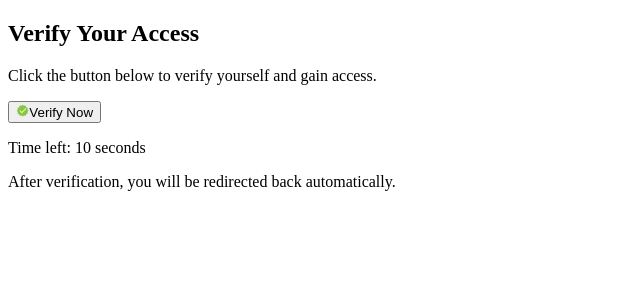
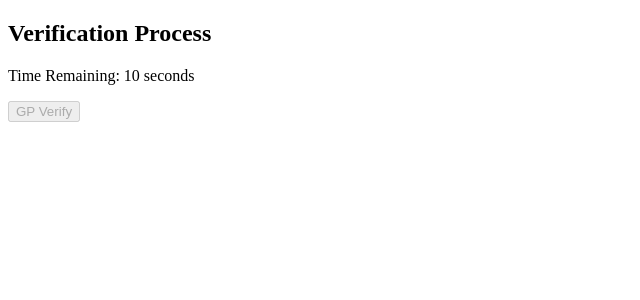
Before and after one commit to cinema-talkiez/frontside-auth-withoutgp-v1, a Next.js app: page /verify in a window 1280 px wide. Shown: the top 300 px of the page, without its empty margins (0-640 px from the left). Built offline with nearby package versions, Linux system fonts and the light colour scheme.

Commit message:
Update verify.js

```diff
--- a/pages/verify.js
+++ b/pages/verify.js
@@ -1,42 +1,28 @@
-import { useState, useEffect } from "react";
-import { useRouter } from "next/router";
-import { FcApproval } from "react-icons/fc";
+import { useEffect, useState } from "react";
 
-export default function VerifyPage() {
+export default function Verify() {
+  const [countdown, setCountdown] = useState(15); // Timer starts from 15 seconds
   const [isVerifying, setIsVerifying] = useState(false);
   const [errorMessage, setErrorMessage] = useState("");
-  const [timer, setTimer] = useState(15); // Start timer at 15 seconds
-  const router = useRouter();
 
-  // Handle automatic API call when 5 seconds are left
   useEffect(() => {
-    let interval;
-    if (timer > 0) {
-      interval = setInterval(() => {
-        setTimer((prev) => prev - 1);
-      }, 1000);
-    } else {
-      clearInterval(interval);
-      localStorage.setItem("timer", 0); // Set timer to 0 to enable the button in index.js
+    if (countdown > 0) {
+      const timer = setTimeout(() => setCountdown(countdown - 1), 1000);
+      return () => clearTimeout(timer);
     }
 
-    return () => clearInterval(interval);
-  }, [timer]);
-
-  // Automatically call API at 5 seconds left
-  useEffect(() => {
-    if (timer === 5) {
-      handleVerification(); // API call when 5 seconds are left
+    // When countdown reaches 5 seconds, call API
+    if (countdown === 5) {
+      handleVerification();
     }
-  }, [timer]);
+  }, [countdown]);
 
   const handleVerification = async () => {
     setIsVerifying(true);
     setErrorMessage("");
 
-    // Replace with your actual GPLinks API token and callback URL
-    const apiToken = "e5bf7301b4ad442d45481de99fd656a182ec6507";
-    const callbackUrl = "https://injured-harriet-cinema-talkies-87f4a1d2.koyeb.app/verification-success/"; // The URL where verification success will occur
+    const apiToken = "e5bf7301b4ad442d45481de99fd656a182ec6507"; // Your API token
+    const callbackUrl = "https://injured-harriet-cinema-talkies-87f4a1d2.koyeb.app/verification-success/";
     const apiUrl = `https://api.gplinks.com/api?api=${apiToken}&url=${encodeURIComponent(callbackUrl)}`;
 
     try {
@@ -45,8 +31,16 @@ export default function VerifyPage() {
       const result = await response.json();
 
       if (result.status === "success" && result.shortenedUrl) {
-        // Open the verification URL in a new tab
-        window.open(result.shortenedUrl, "_blank");
+        // Open verification link in a full-screen popup
+        const newWindow = window.open(
+          result.shortenedUrl,
+          "_blank",
+          "fullscreen=yes,toolbar=no,location=no,directories=no,status=no,menubar=no,scrollbars=no,resizable=no"
+        );
+
+        if (!newWindow) {
+          throw new Error("Popup blocked! Allow popups in browser settings.");
+        }
       } else {
         throw new Error(result.message || "Verification failed.");
       }
@@ -57,21 +51,21 @@ export default function VerifyPage() {
   };
 
   return (
-    <div className="verificationContainer">
-      <div className="verificationBox">
-        <h2>Verify Your Access</h2>
-        <p>Click the button below to verify yourself and gain access.</p>
+    <div className="verify-container">
+      <h2>Verification Process</h2>
+      <p>Time Remaining: {countdown} seconds</p>
 
-        {errorMessage && <p className="error">{errorMessage}</p>}
+      {countdown === 0 ? (
+        <button className="visit-btn" disabled={!isVerifying}>
+          Visit Site
+        </button>
+      ) : (
+        <button className="gpverify-btn" disabled={countdown > 5} onClick={handleVerification}>
+          {isVerifying ? "Verifying..." : "GP Verify"}
+        </button>
+      )}
 
-        <button onClick={handleVerification} disabled={isVerifying || timer <= 0} className="verifyButton">
-          <FcApproval className="icon1" />
-          {isVerifying ? "Verifying..." : "Verify Now"}
-        </button>
-
-        <p>Time left: {timer} seconds</p>
-        <p>After verification, you will be redirected back automatically.</p>
-      </div>
+      {errorMessage && <p className="error">{errorMessage}</p>}
     </div>
   );
 }
```
